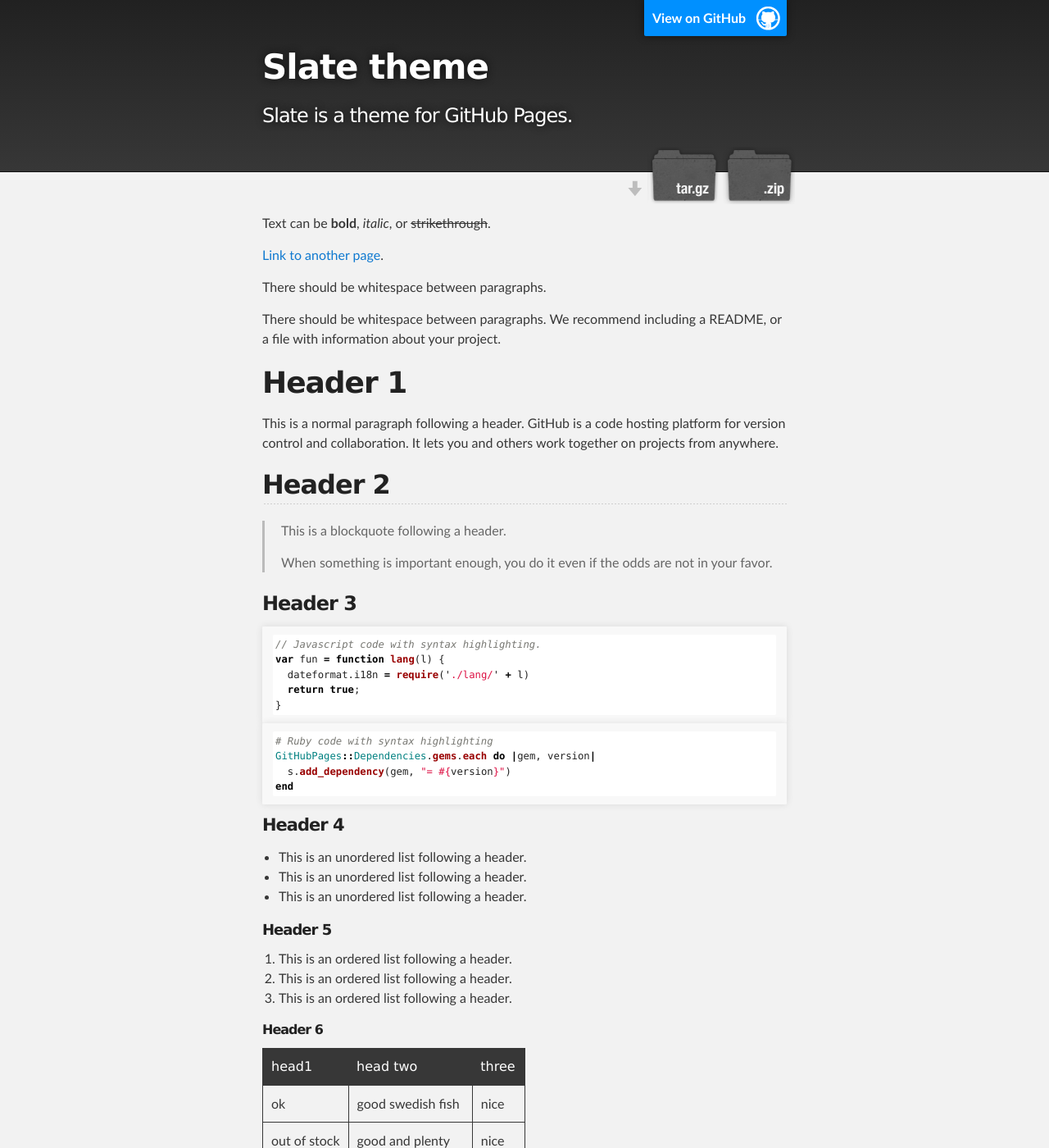
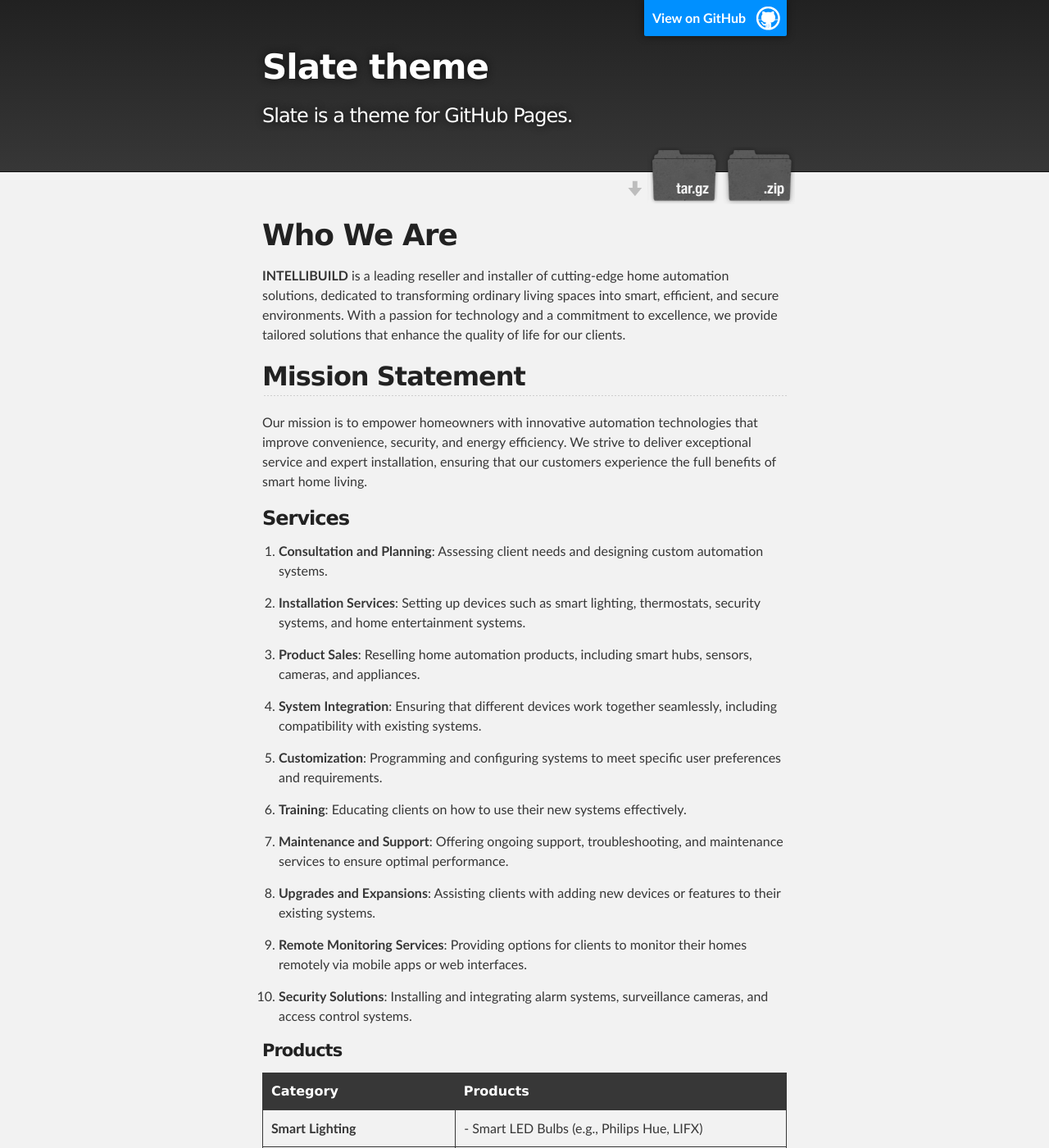
Before and after one commit to pages-themes/slate, a Jekyll site: the page built from index.md, in a window 1280 px wide and 1400 px high. Shown: the whole window at 82% size. Built offline with Jekyll 4.4.1, drawn with Linux system fonts in a browser that asks for light colours; our own code applies the rules of GitHub Pages for plain Markdown files; some of the changed text lies outside the part shown.

Commit message:
Update index.md

````diff
--- a/index.md
+++ b/index.md
@@ -1,123 +1,85 @@
----
-layout: default
----
 
-Text can be **bold**, _italic_, or ~~strikethrough~~.
+# Who We Are
 
-[Link to another page](./another-page.html).
-
-There should be whitespace between paragraphs.
-
-There should be whitespace between paragraphs. We recommend including a README, or a file with information about your project.
-
-# Header 1
-
-This is a normal paragraph following a header. GitHub is a code hosting platform for version control and collaboration. It lets you and others work together on projects from anywhere.
-
-## Header 2
-
-> This is a blockquote following a header.
->
-> When something is important enough, you do it even if the odds are not in your favor.
-
-### Header 3
-
-```js
-// Javascript code with syntax highlighting.
-var fun = function lang(l) {
-  dateformat.i18n = require('./lang/' + l)
-  return true;
-}
-```
-
-```ruby
-# Ruby code with syntax highlighting
-GitHubPages::Dependencies.gems.each do |gem, version|
-  s.add_dependency(gem, "= #{version}")
-end
-```
-
-#### Header 4
-
-*   This is an unordered list following a header.
-*   This is an unordered list following a header.
-*   This is an unordered list following a header.
-
-##### Header 5
-
-1.  This is an ordered list following a header.
-2.  This is an ordered list following a header.
-3.  This is an ordered list following a header.
-
-###### Header 6
-
-| head1        | head two          | three |
-|:-------------|:------------------|:------|
-| ok           | good swedish fish | nice  |
-| out of stock | good and plenty   | nice  |
-| ok           | good `oreos`      | hmm   |
-| ok           | good `zoute` drop | yumm  |
-
-### There's a horizontal rule below this.
-
-* * *
-
-### Here is an unordered list:
-
-*   Item foo
-*   Item bar
-*   Item baz
-*   Item zip
-
-### And an ordered list:
-
-1.  Item one
-1.  Item two
-1.  Item three
-1.  Item four
-
-### And a nested list:
-
-- level 1 item
-  - level 2 item
-  - level 2 item
-    - level 3 item
-    - level 3 item
-- level 1 item
-  - level 2 item
-  - level 2 item
-  - level 2 item
-- level 1 item
-  - level 2 item
-  - level 2 item
-- level 1 item
-
-### Small image
-
-![Octocat](https://github.githubassets.com/images/icons/emoji/octocat.png)
-
-### Large image
-
-![Branching](https://guides.github.com/activities/hello-world/branching.png)
+**INTELLIBUILD** is a leading reseller and installer of cutting-edge home automation solutions, dedicated to transforming ordinary living spaces into smart, efficient, and secure environments. With a passion for technology and a commitment to excellence, we provide tailored solutions that enhance the quality of life for our clients.
 
 
-### Definition lists can be used with HTML syntax.
+## Mission Statement
 
-<dl>
-<dt>Name</dt>
-<dd>Godzilla</dd>
-<dt>Born</dt>
-<dd>1952</dd>
-<dt>Birthplace</dt>
-<dd>Japan</dd>
-<dt>Color</dt>
-<dd>Green</dd>
-</dl>
+Our mission is to empower homeowners with innovative automation technologies that improve convenience, security, and energy efficiency. We strive to deliver exceptional service and expert installation, ensuring that our customers experience the full benefits of smart home living.
 
-```
-Long, single-line code blocks should not wrap. They should horizontally scroll if they are too long. This line should be long enough to demonstrate this.
-```
+### Services
 
-```
-The final element.
-```
+1. **Consultation and Planning**: Assessing client needs and designing custom automation systems.
+
+2. **Installation Services**: Setting up devices such as smart lighting, thermostats, security systems, and home entertainment systems.
+
+3. **Product Sales**: Reselling home automation products, including smart hubs, sensors, cameras, and appliances.
+
+4. **System Integration**: Ensuring that different devices work together seamlessly, including compatibility with existing systems.
+
+5. **Customization**: Programming and configuring systems to meet specific user preferences and requirements.
+
+6. **Training**: Educating clients on how to use their new systems effectively.
+
+7. **Maintenance and Support**: Offering ongoing support, troubleshooting, and maintenance services to ensure optimal performance.
+
+8. **Upgrades and Expansions**: Assisting clients with adding new devices or features to their existing systems.
+
+9. **Remote Monitoring Services**: Providing options for clients to monitor their homes remotely via mobile apps or web interfaces.
+
+10. **Security Solutions**: Installing and integrating alarm systems, surveillance cameras, and access control systems.
+
+
+#### Products
+
+
+| **Category**               | **Products**                                                   |
+|----------------------------|---------------------------------------------------------------|
+| **Smart Lighting**         | - Smart LED Bulbs (e.g., Philips Hue, LIFX)                  |
+|                            | - Smart Light Switches                                        |
+|                            | - Smart Dimmer Switches                                       |
+|                            | - Motion Sensor Lights                                        |
+| **Security Systems**       | - Smart Cameras (indoor and outdoor)                          |
+|                            | - Video Doorbells (e.g., Ring, Nest Hello)                   |
+|                            | - Smart Locks (e.g., August, Yale)                           |
+|                            | - Security Alarms and Sensors (door/window, motion)          |
+| **Climate Control**        | - Smart Thermostats (e.g., Nest, Ecobee)                     |
+|                            | - Smart Vent Systems                                          |
+|                            | - Smart Air Quality Monitors                                  |
+|                            | - Smart Fans and Heaters                                      |
+| **Home Entertainment**     | - Smart Speakers (e.g., Amazon Echo, Google Nest)            |
+|                            | - Streaming Devices (e.g., Roku, Apple TV)                   |
+|                            | - Smart TVs                                                  |
+|                            | - Multi-Room Audio Systems                                    |
+| **Smart Hubs and Controllers** | - Smart Home Hubs (e.g., Samsung SmartThings, Hubitat)   |
+|                            | - Voice Assistants (Amazon Alexa, Google Assistant)          |
+|                            | - Universal Remotes                                          |
+| **Energy Management**      | - Smart Plugs and Outlets                                    |
+|                            | - Energy Monitors                                            |
+|                            | - Smart Power Strips                                         |
+| **Home Appliances**        | - Smart Refrigerators                                        |
+|                            | - Smart Ovens and Ranges                                     |
+|                            | - Smart Washers and Dryers                                    |
+|                            | - Smart Coffee Makers                                         |
+| **Gardening and Outdoor**  | - Smart Irrigation Systems                                    |
+|                            | - Smart Weather Stations                                      |
+|                            | - Smart Outdoor Lighting                                      |
+| **Home Health**            | - Smart Health Monitors (e.g., sleep monitors)               |
+|                            | - Smart Pill Dispensers                                       |
+| **Customization and Accessories** | - Sensors (temperature, humidity, motion)                |
+|                            | - Smart Curtains and Blinds                                   |
+|                            | - Integration Services and Kits                                |
+
+
+
+##### Gallery
+
+Images and videos of completed projects and installations.
+
+###### Testimonials
+Customer reviews and success stories.
+
+### Contact
+Rushikesh Mali
+**7057900025**
````
